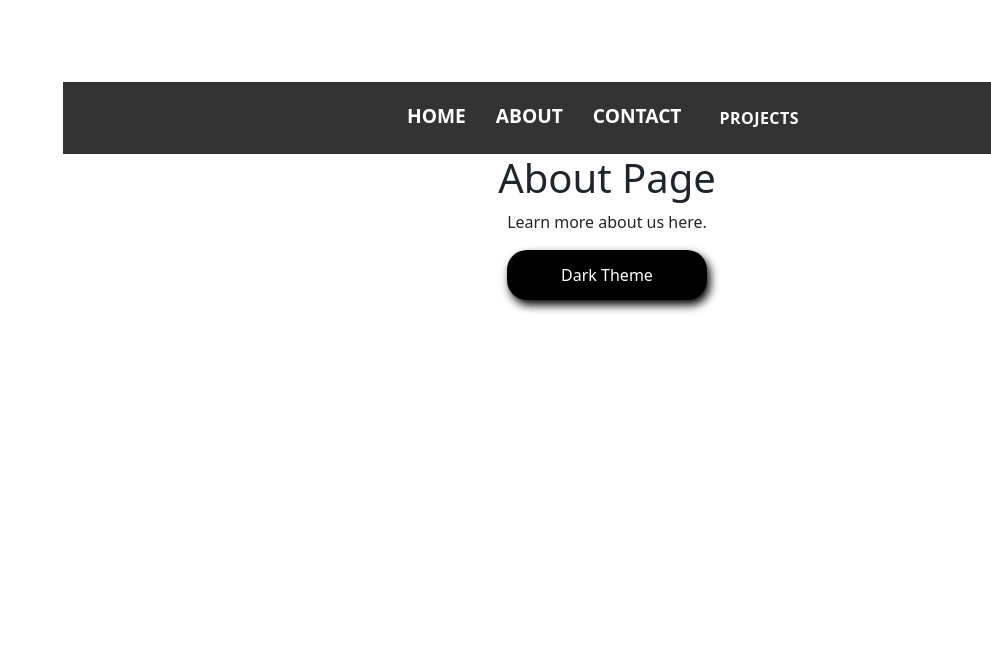
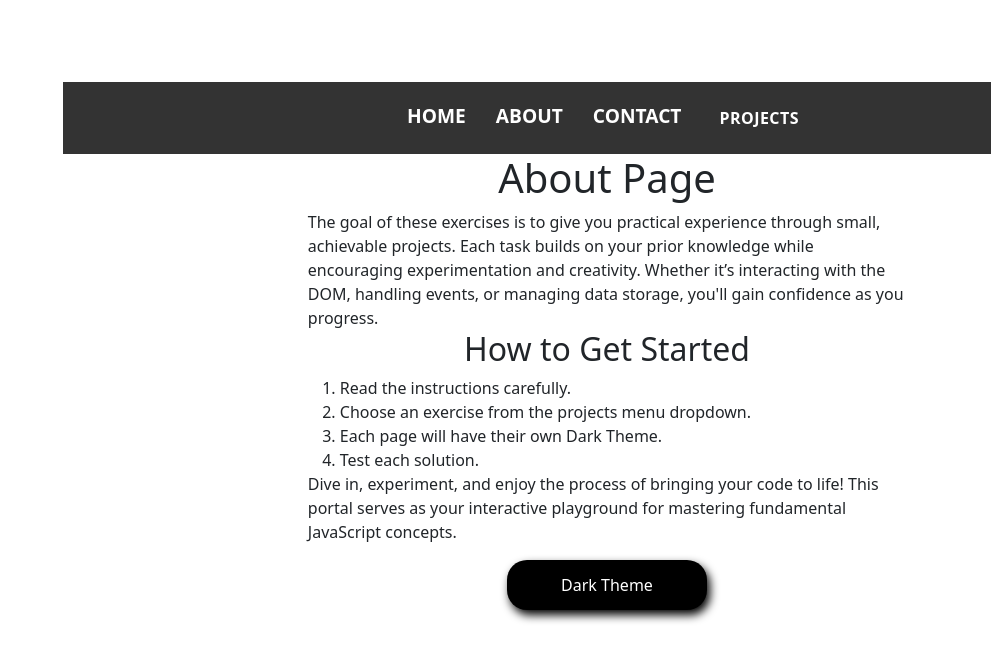
Before and after one commit to lbruster/changecolor, a React (Vite) app: page /about in a window 1280 px wide. Shown: the top 660 px of the page, without its empty margins (289-1280 px from the left). Built offline with nearby package versions, Linux system fonts and the light colour scheme.

Commit message:
about text

```diff
--- a/src/components/about.tsx
+++ b/src/components/about.tsx
@@ -4,7 +4,25 @@ const About = () => {
   return (
     <div>
       <h1>About Page</h1>
-      <p>Learn more about us here.</p>
+      <p style={{ textAlign: "left", width: "55%", margin: "0 auto" }}>
+        The goal of these exercises is to give you practical experience through
+        small, achievable projects. Each task builds on your prior knowledge
+        while encouraging experimentation and creativity. Whether it’s
+        interacting with the DOM, handling events, or managing data storage,
+        you'll gain confidence as you progress.
+      </p>
+      <h2>How to Get Started</h2>
+      <ol style={{ textAlign: "left", width: "55%", margin: "0 auto" }}>
+        <li>Read the instructions carefully.</li>
+        <li>Choose an exercise from the projects menu dropdown.</li>
+        <li>Each page will have their own Dark Theme.</li>
+        <li>Test each solution.</li>
+      </ol>
+      <p style={{ textAlign: "left", width: "55%", margin: "0 auto" }}>
+        Dive in, experiment, and enjoy the process of bringing your code to
+        life! This portal serves as your interactive playground for mastering
+        fundamental JavaScript concepts.
+      </p>
     </div>
   );
 };
--- a/src/components/home.tsx
+++ b/src/components/home.tsx
@@ -56,7 +56,7 @@ const Home = () => {
         <button onClick={changeColor}>Change Just Logo Color</button>
         <p>Here use the buttons to change the logo background colors</p>
         <button onClick={changeBG}>Change BG Color</button> */}
-        <ul style={{ textAlign: "left", width: "600px", margin: "0 auto" }}>
+        <ul style={{ textAlign: "left", width: "55%", margin: "0 auto" }}>
           <li>
             {" "}
             <span style={{ fontWeight: 700 }}>Color Changer</span> – Experiment
```
